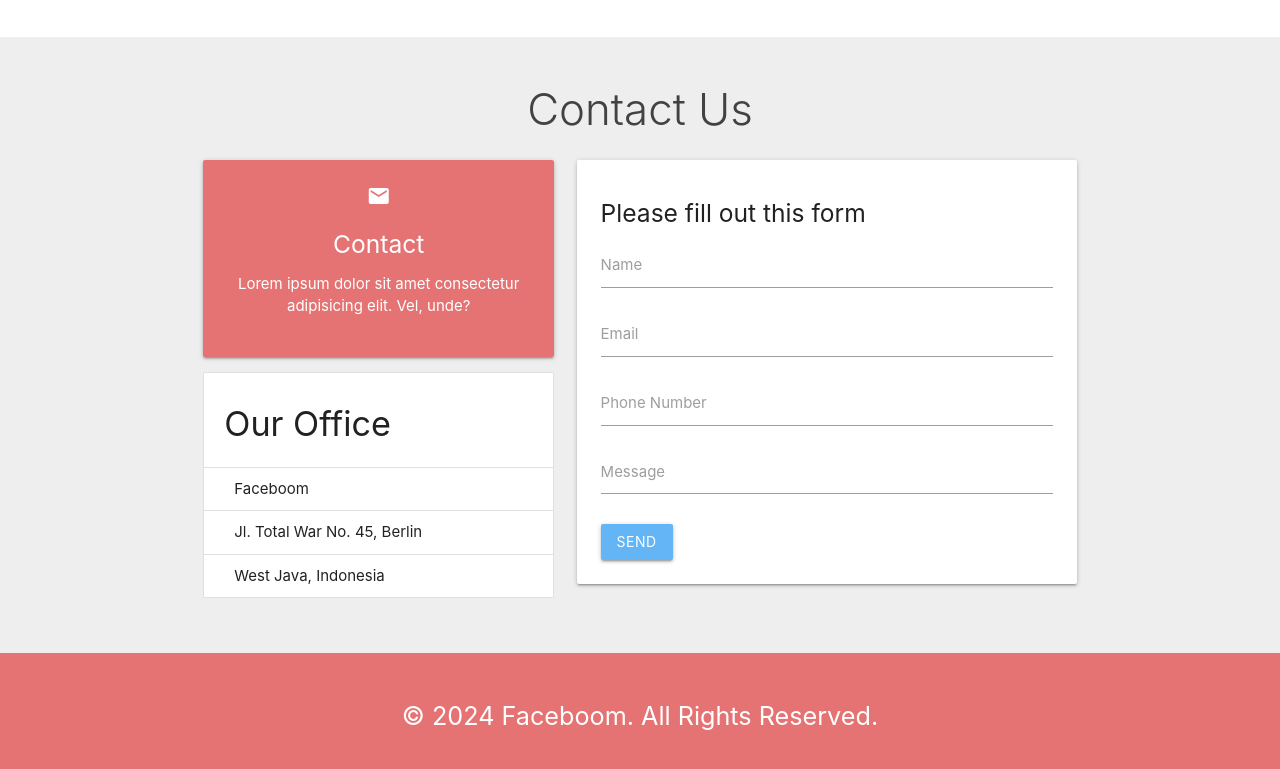
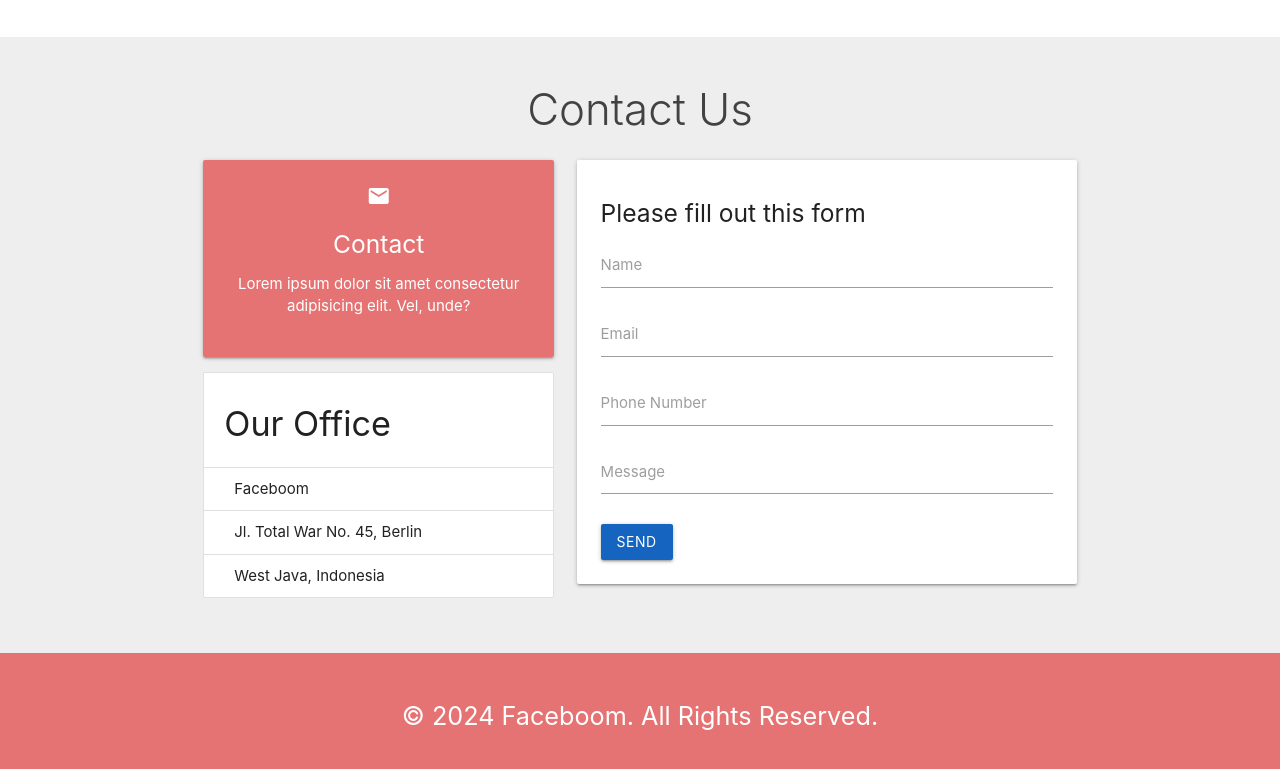
Before and after one commit to user0001-git/user0001-git.github.io, a plain HTML site: page index.html in a window 1280 px wide. Shown: the part 1992-2761 px from the top of the page. Drawn offline with Linux system fonts and the light colour scheme.

Commit message:
Change the 'Send' button

```diff
--- a/index.html
+++ b/index.html
@@ -294,7 +294,7 @@
                     <label for="message">Message</label>
                   </div>
 
-                  <button type="submit" class="btn blue lighten-2">Send</button>
+                  <button type="submit" class="btn blue darken-3">Send</button>
                   <!-- blue darken-2 jika ingin berwarna biru sesuai tutorial-->
 
                 </div>
```
